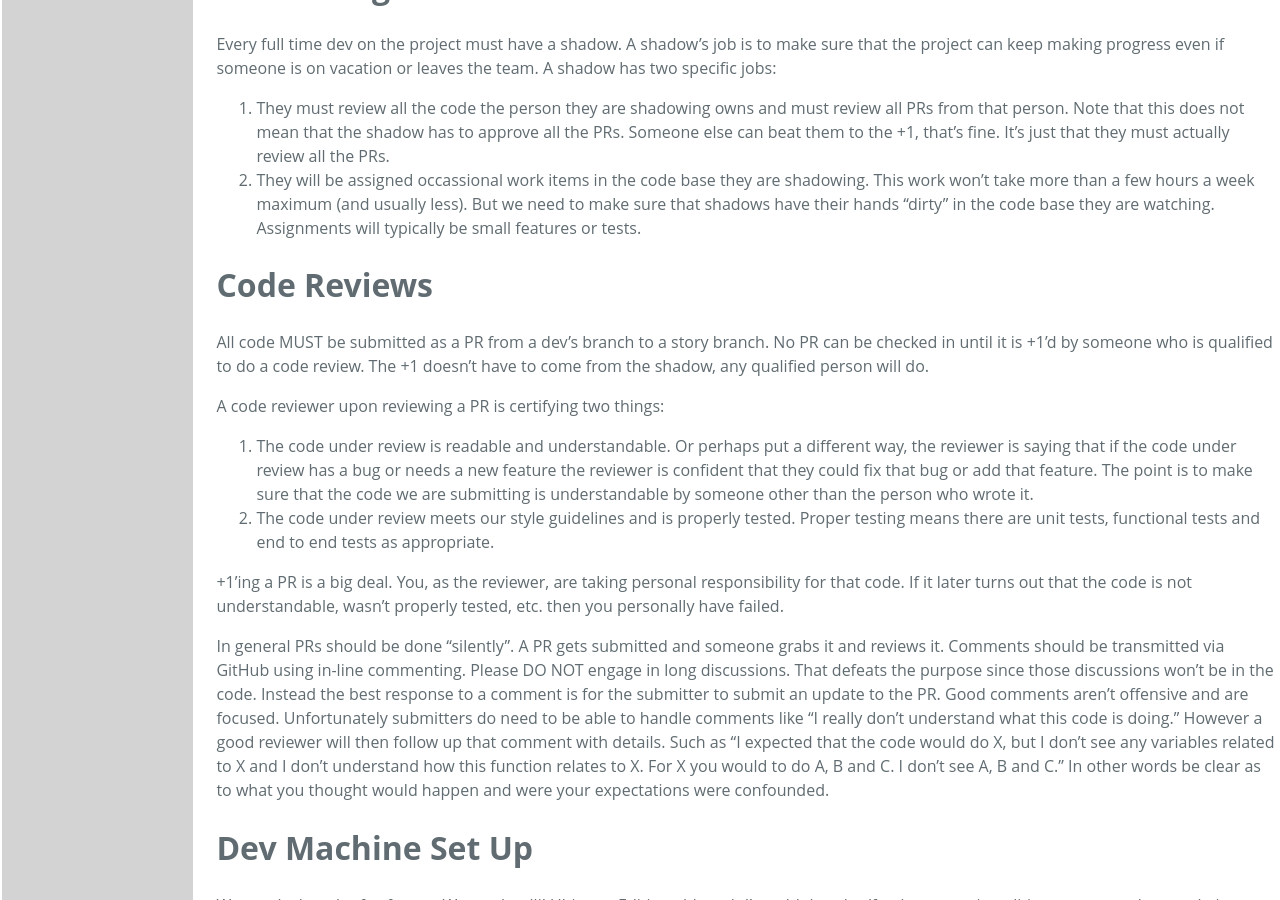
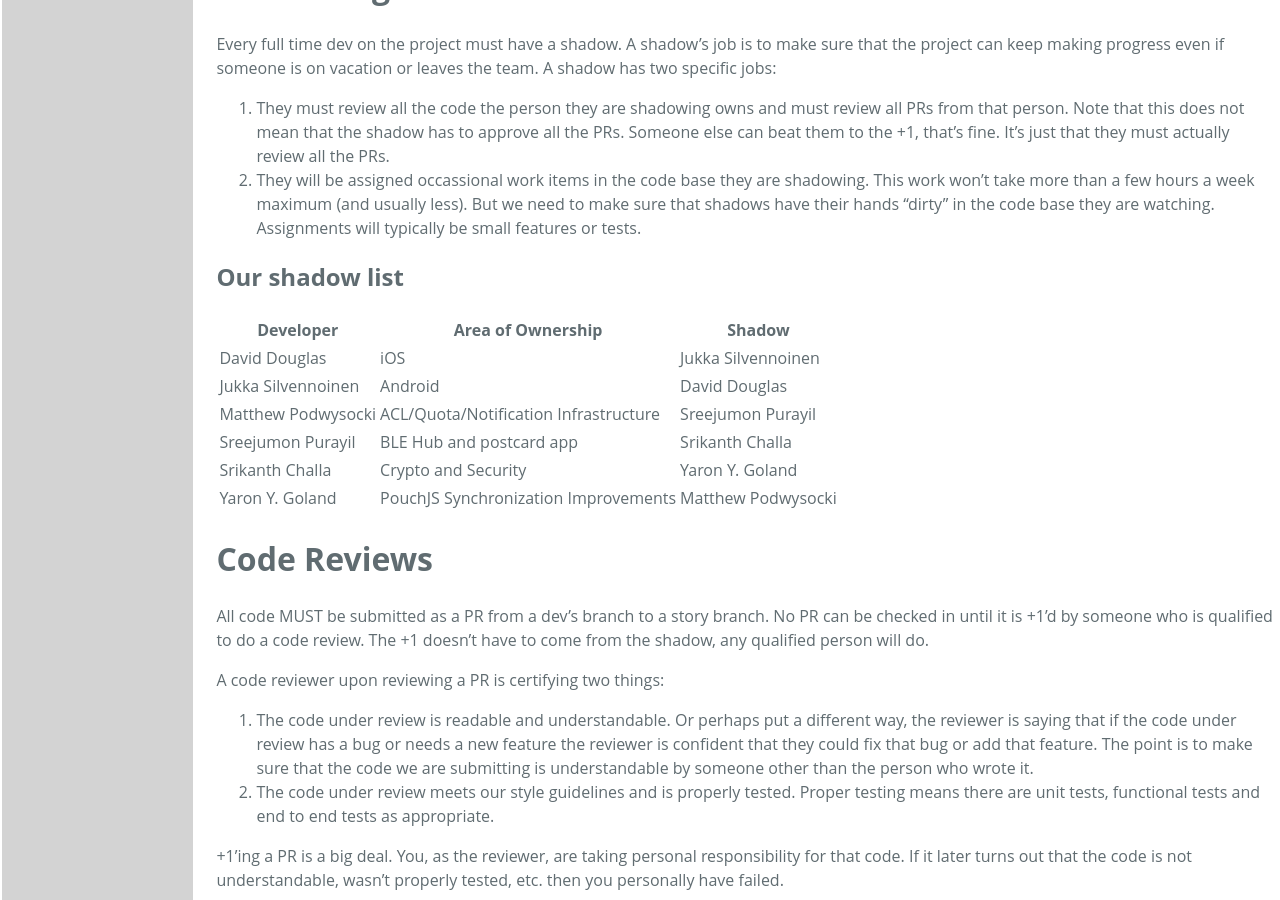
Before and after one commit to thaliproject/thali, a Jekyll site: the page built from DeveloperHandbook.md, in a window 1280 px wide and 900 px high, scrolled down 2670 px. Built offline with Jekyll 4.4.1, drawn with Linux system fonts in a browser that asks for light colours; Markdown is read by kramdown in place of the engine named in the settings.

Commit message:
Update DeveloperHandbook.md

```diff
--- a/DeveloperHandbook.md
+++ b/DeveloperHandbook.md
@@ -74,6 +74,17 @@ Every full time dev on the project must have a shadow. A shadow's job is to make
 
 1. They must review all the code the person they are shadowing owns and must review all PRs from that person. Note that this does not mean that the shadow has to approve all the PRs. Someone else can beat them to the +1, that's fine. It's just that they must actually review all the PRs.
 2. They will be assigned occassional work items in the code base they are shadowing. This work won't take more than a few hours a week maximum (and usually less). But we need to make sure that shadows have their hands "dirty" in the code base they are watching. Assignments will typically be small features or tests.
+
+## Our shadow list
+
+| Developer | Area of Ownership | Shadow |
+|-----------|-------------------|--------|
+| David Douglas | iOS | Jukka Silvennoinen|
+| Jukka Silvennoinen | Android | David Douglas |
+| Matthew Podwysocki | ACL/Quota/Notification Infrastructure | Sreejumon Purayil |
+| Sreejumon Purayil | BLE Hub and postcard app | Srikanth Challa |
+| Srikanth Challa | Crypto and Security | Yaron Y. Goland |
+| Yaron Y. Goland | PouchJS Synchronization Improvements | Matthew Podwysocki |
 
 # Code Reviews
 All code MUST be submitted as a PR from a dev's branch to a story branch. No PR can be checked in until it is +1'd by someone who is qualified to do a code review. The +1 doesn't have to come from the shadow, any qualified person will do.
```
